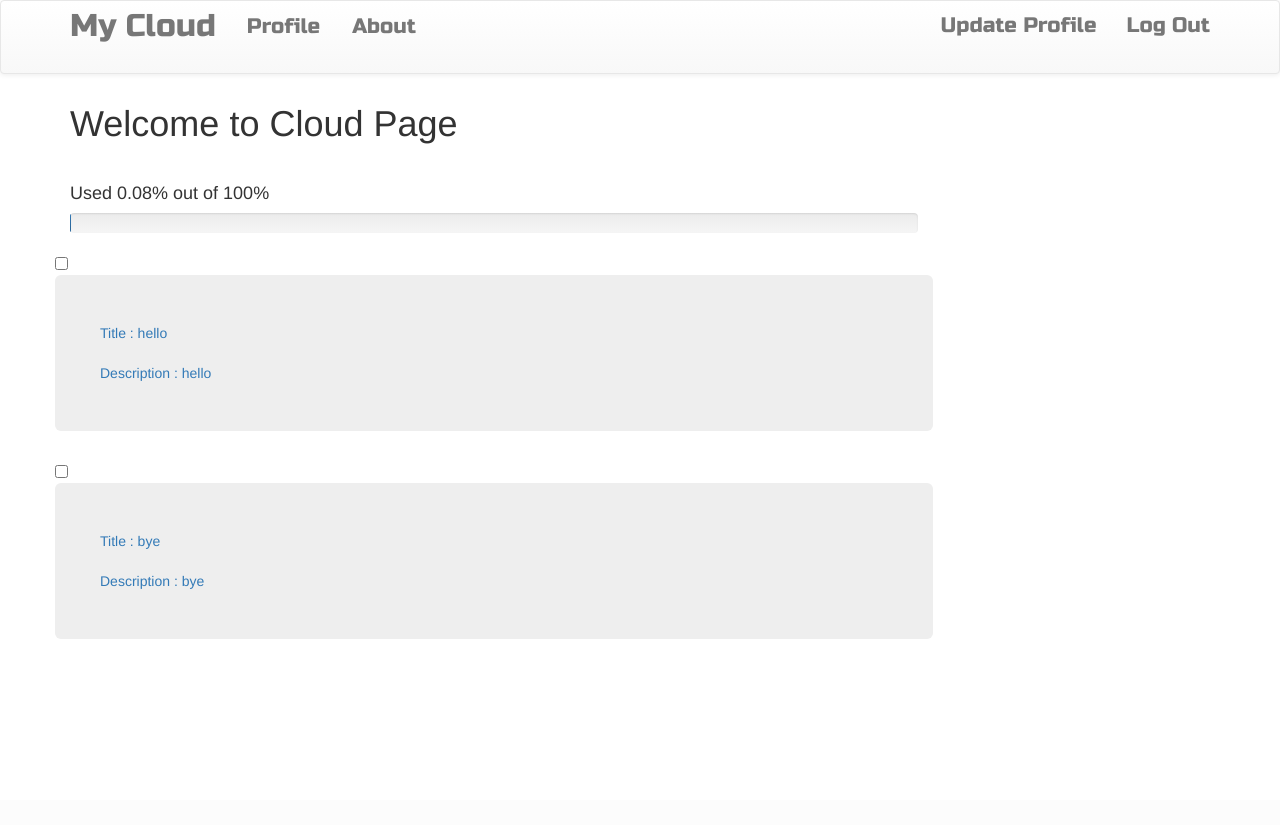
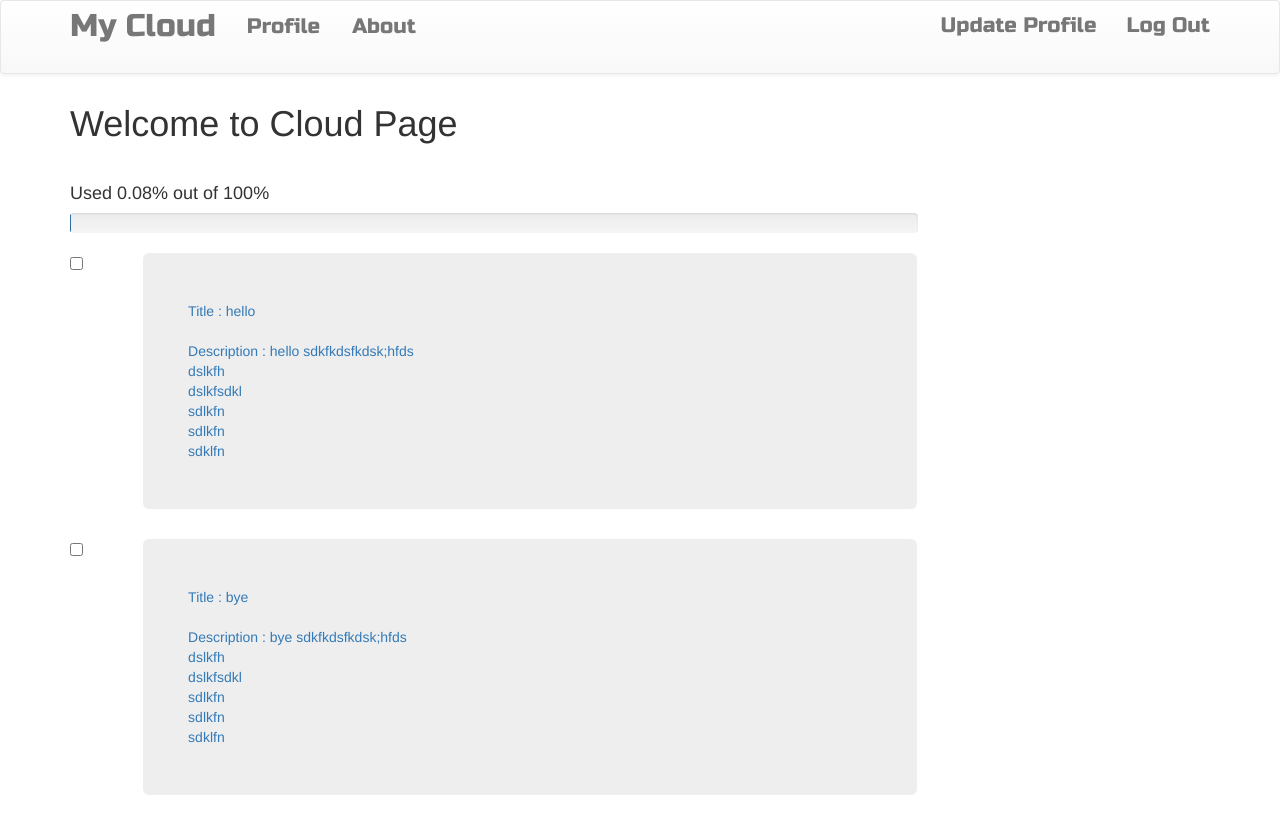
Before and after one commit to Sudharshan1409/OwnCloud, a Django app: page /cloud/ in a window 1280 px wide. Before the commit the page ends 639 px from the top, so only its background shows below. Run offline with Django 3.2, Linux system fonts and the light colour scheme; a user stored in the database is signed in; data comes from the database, SQL or seed files in the repository; some libraries are stand-ins or nearby versions.

```diff
--- a/cloud/templates/cloud/home.html
+++ b/cloud/templates/cloud/home.html
@@ -11,14 +11,19 @@
     </div>
     {% for cloud in user.userprofile.clouds.all %}
     <div class="row">
+        <a href="{{cloud.data.url}}">
+            <div class="col-sm-1">
                 <input type="checkbox" name="" value="">
-        <a href="{{cloud.data.url}}">
+            </div>
+            <div class="col-sm-11">
                 <div class="jumbotron">
                     <div class="row">
                         Title : {{cloud.title}}
                     </div><br>
                     <div class="row">
                         Description : {{cloud.description}}
+                        sdkfkdsfkdsk;hfds <br>dslkfh <br>dslkfsdkl <br>sdlkfn <br>sdlkfn <br>sdklfn
+                </div>
                 </div>
             </div>
         </a>
```
Lines whose indentation alone changed are shown as unchanged.
